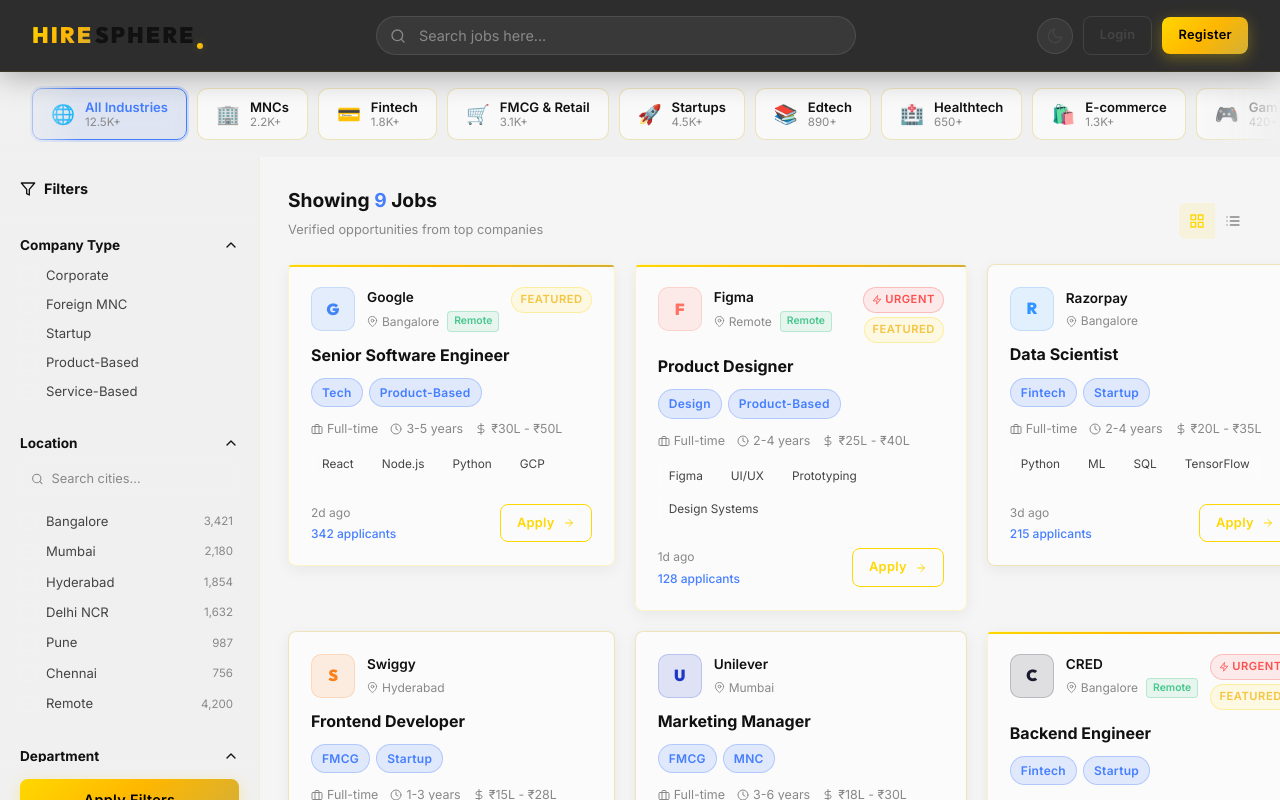
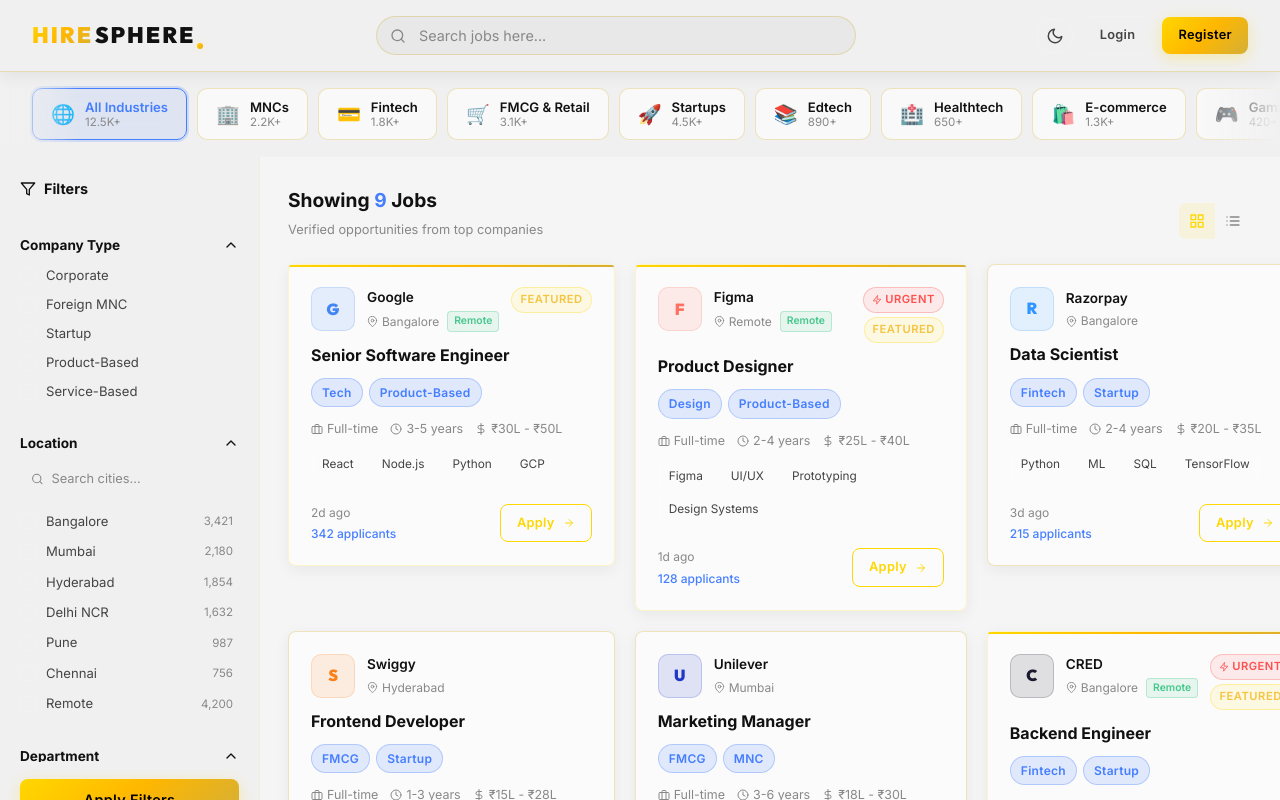
Before and after one commit to CSI-Project-Expo/Team-2, a React (Vite) app: page /jobs in a window 1280 px wide. Shown: the top 800 px of the page. Built offline with nearby package versions, Linux system fonts and the light colour scheme.

Commit message:
navbar issue corrected

```diff
--- a/src/components/common/Navbar.css
+++ b/src/components/common/Navbar.css
@@ -10,11 +10,11 @@
 }
 
 .navbar--scrolled {
-    background: rgba(11, 11, 11, 0.85);
+    background: var(--bg-secondary);
     backdrop-filter: blur(20px);
     -webkit-backdrop-filter: blur(20px);
-    border-bottom: 1px solid rgba(255, 215, 0, 0.08);
-    box-shadow: 0 4px 30px rgba(0, 0, 0, 0.3);
+    border-bottom: 1px solid var(--glass-border);
+    box-shadow: var(--shadow-card);
 }
 
 .light-mode .navbar--scrolled {
@@ -114,8 +114,8 @@
 .search-input {
     width: 100%;
     padding: 10px 16px 10px 42px;
-    background: rgba(255, 255, 255, 0.06);
-    border: 1px solid rgba(255, 255, 255, 0.1);
+    background: var(--bg-card);
+    border: 1px solid var(--glass-border);
     border-radius: var(--radius-full);
     color: var(--text-primary);
     font-size: 0.9rem;
@@ -224,7 +224,7 @@
     left: 0;
     right: 0;
     z-index: 999;
-    background: rgba(11, 11, 11, 0.97);
+     background: var(--bg-primary);
     backdrop-filter: blur(20px);
     border-bottom: 1px solid rgba(255, 215, 0, 0.1);
     padding: 24px;
```
